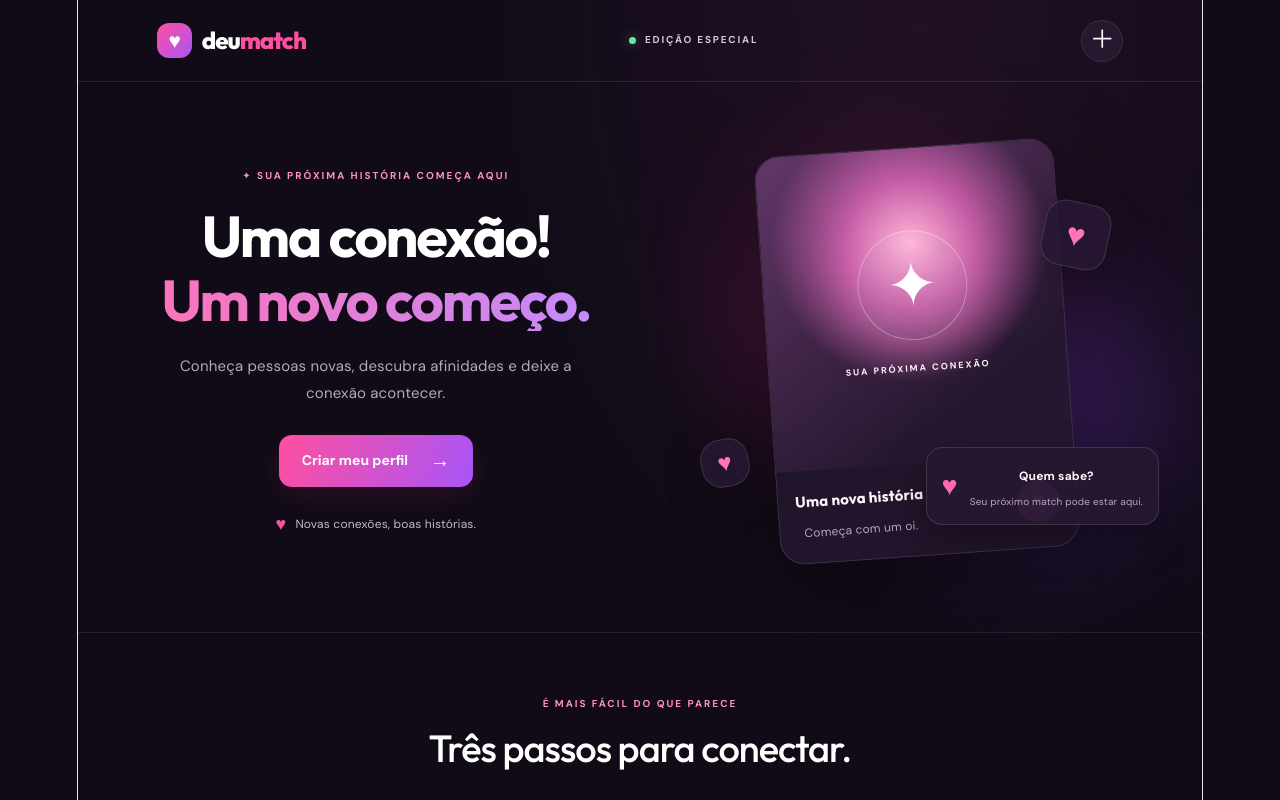
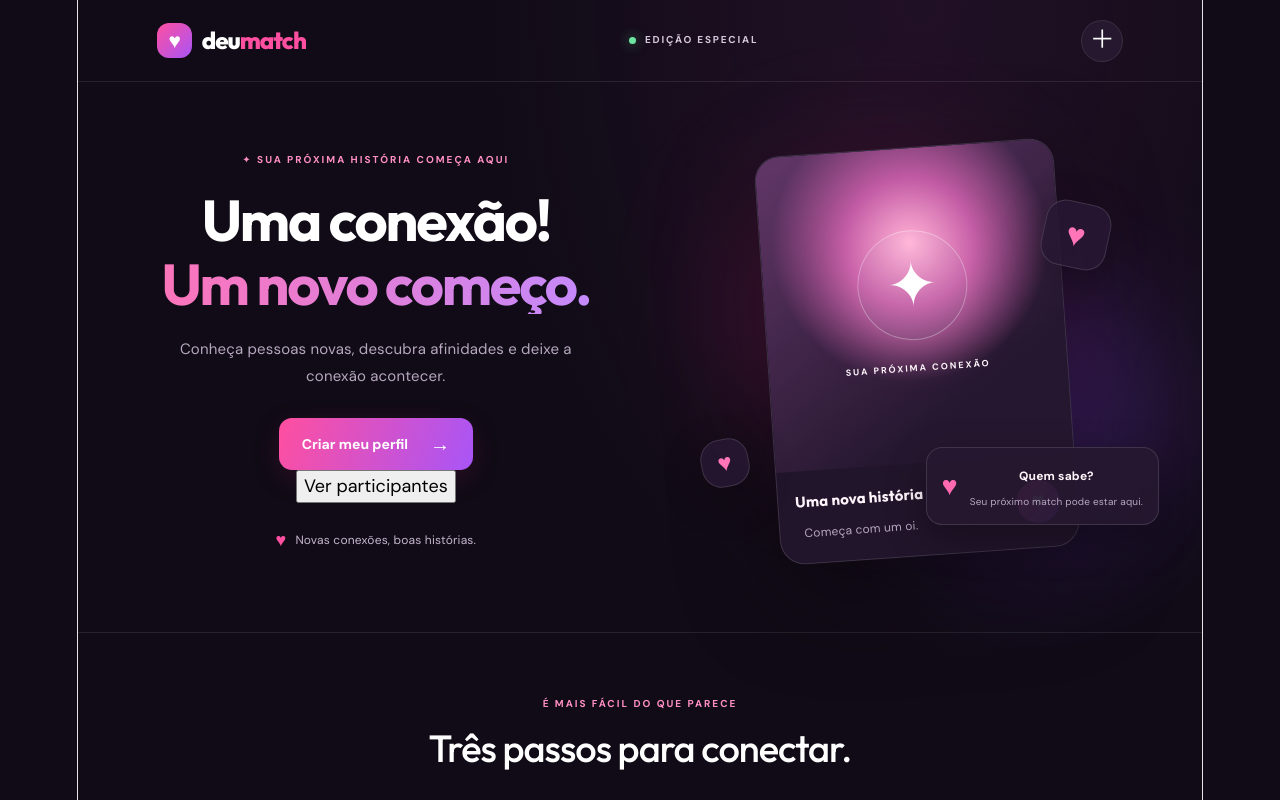
Before and after one commit to KaynanLuz/deu-match, a React (Vite) app: page / in a window 1280 px wide. Shown: the top 800 px of the page. Built offline with nearby package versions, Linux system fonts and the light colour scheme.

Commit message:
Adicionando botão participantes

```diff
--- a/src/App.jsx
+++ b/src/App.jsx
@@ -199,6 +199,10 @@ function App() {
                 onClick={() => setTela('cadastro')}
               >
                 Criar meu perfil <span>→</span>
+              </button>
+
+              <button onClick={() => setTela('participantes')}>
+              Ver participantes
               </button>
 
               <div className="hero-note">
```
